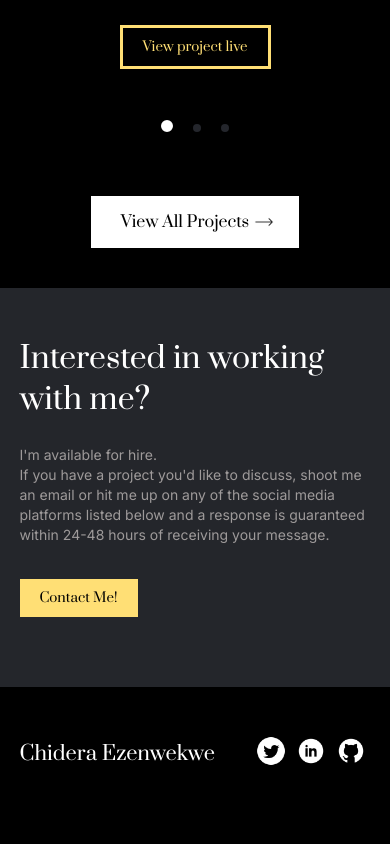
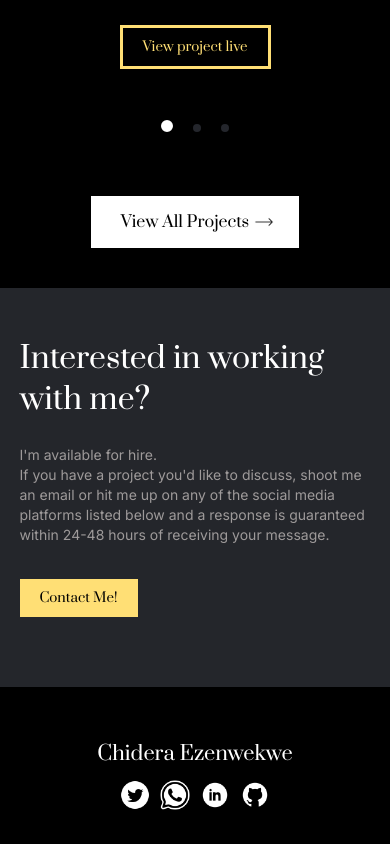
Before and after one commit to Charvine-300/Frontend-Portfolio-Website, a React (Vite) app: page / in a window 390 px wide. Shown: the part 838-1682 px from the top of the page. Before the commit the page ends 1648 px from the top, so only its background shows below. Built offline with nearby package versions, Linux system fonts and the light colour scheme.

Commit message:
Added Whatsapp phone number and changed resume link

```diff
--- a/src/assets/styles/header.scss
+++ b/src/assets/styles/header.scss
@@ -106,7 +106,7 @@ ul {
 
 footer {
     @include container(90%, 100%, 30px auto);
-    @include flexboxWrap(row, space-between, center);
+    @include flexboxWrap(row, center, center);
 
     .social-links {
         a {
@@ -117,4 +117,8 @@ footer {
             @include container(30px, 30px, 0);
         }
     }
+
+    @include landscapeSet {
+        justify-content: space-between;
+    }
 }
--- a/src/components/Footer.jsx
+++ b/src/components/Footer.jsx
@@ -2,6 +2,7 @@ import '../assets/styles/header.scss'
 import Github from '../assets/images/github.png'
 import Linkedin from '../assets/images/linkedin.png'
 import Twitter from '../assets/images/twitter.png'
+import Whatsapp from '../assets/images/whatsapp.png'
 
 
 const Footer = () => {
@@ -14,6 +15,9 @@ const Footer = () => {
         <div className="social-links">
           <a target='_blank' href="https://www.twitter.com/EraOrd" title='Twitter Account'>
             <img src={Twitter} alt="Twitter Account" />
+          </a>
+          <a target='_blank' href="https://wa.me/+2347025207795" title='Whatsapp Phone Number'>
+            <img src={Whatsapp} alt="Whatsapp Phone Number" />
           </a>
           <a target='_blank' href="https://www.linkedin.com/in/chidera-ezenwekwe-a3738721b" title='LinkedIn Account'>
             <img src={Linkedin} alt="LinkedIn Account" />
--- a/src/components/Homepage.jsx
+++ b/src/components/Homepage.jsx
@@ -26,7 +26,7 @@ const Homepage = () => {
           building software with the following frontend
           technologies, React.js, Next.js, Redux and many others.
         </p>
-        <a target='_blank' href="https://drive.google.com/file/d/1gnrV1o5LCe1fWDWCMsr9USrobGLdziZ-/view?usp=sharing">
+        <a target='_blank' href="https://drive.google.com/file/d/1-OZNNXrZq24MY8BZjYSHEghlbOTvCEMv/view?usp=sharing">
           <button className="in-touch"> My Resume </button>
         </a>
       </div>
```
Also changed, not shown: src/assets/images/whatsapp.png (added).
